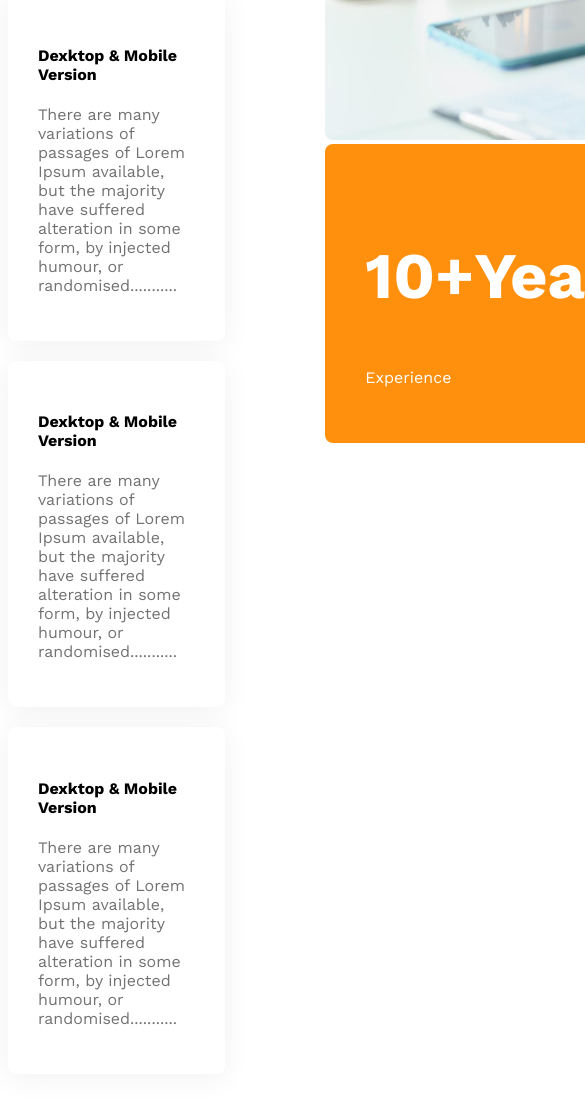
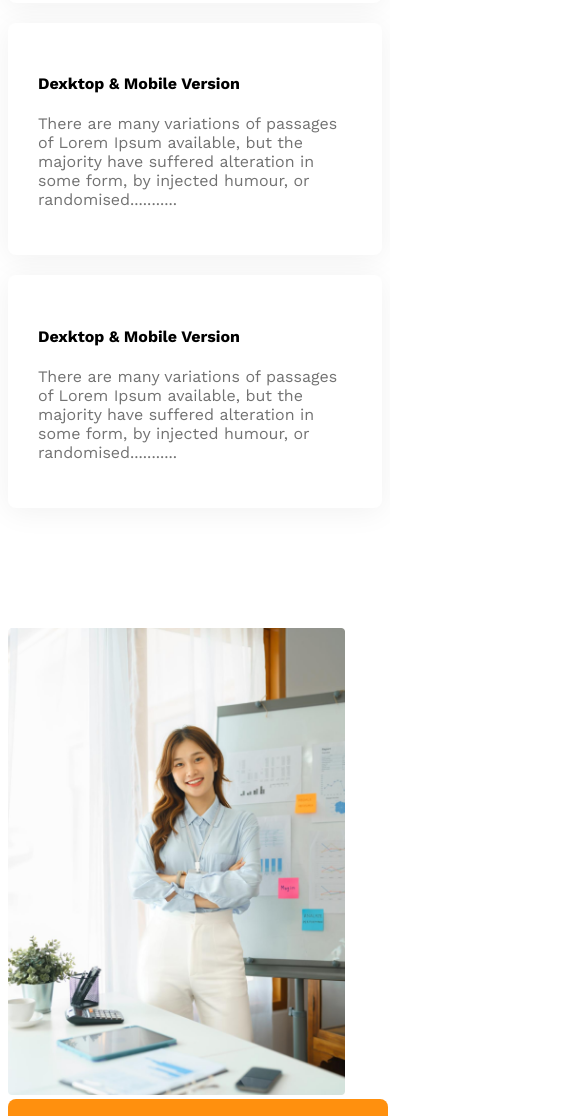
Before and after one commit to mazharulislam-12/g3-architects-website, a plain HTML site: page index.html in a window 390 px wide. Shown: the part 3864-4980 px from the top of the page, 585 px wide, since content can reach past the window. Drawn offline with nearby package versions, Linux system fonts and the light colour scheme.

Commit message:
make features section

```diff
--- a/styles/architects.css
+++ b/styles/architects.css
@@ -126,17 +126,27 @@ main {
   padding: 30px;
   margin-bottom: 20px;
 }
+.features-img img{
+    height: 90%;
+    margin-left: 90px;
+}
 .ten-years-badge {
   border-radius: 8px;
   background: #ff900e;
   color: #fff;
-  width: 342px;
+  width: 300px;
   padding: 40px;
+  text-align: center;
+  position: relative;
+  bottom: 100px;
 }
 .ten-years-badge h2{
     font-size: 4.06rem;
     font-weight: 700;
-
+    margin: 0;
+}
+.ten-years-badge p{
+    font-size: 1.5rem;
 }
 /* features section end */
 
@@ -188,9 +198,18 @@ main {
   }
   nav,
   .teams-continer,
+  .features,
   .facts-card-container,
   .sponsore-image-container {
     flex-direction: column;
+  }
+  .features-img img{
+    width: 90%;
+    margin-left: 0;
+  }
+  .ten-years-badge{
+    position: static;
+    max-width: 300px;
   }
   .facts-card-container {
     gap: 20px;
@@ -211,6 +230,7 @@ main {
   }
   nav,
   .teams-continer,
+  .features,
   .sponsore-image-container {
     flex-direction: column;
   }
```
